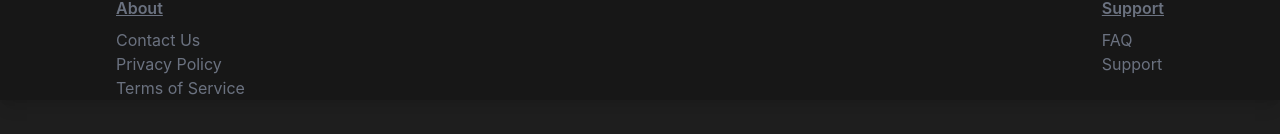
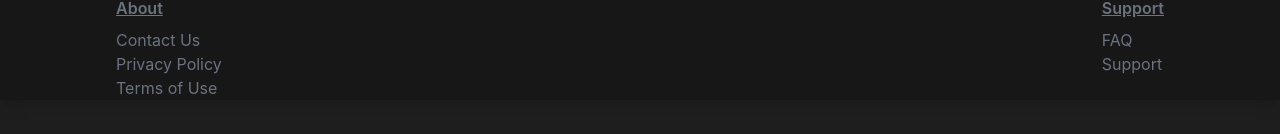
Before and after one commit to lsaffie/earnbyplay-frontend, a React (Create React App) app: page /privacy-policy in a window 1280 px wide. Shown: the part 5640-5774 px from the top of the page. Built offline with nearby package versions, Linux system fonts and the light colour scheme; no server answers.

Commit message:
renamed terms of service to terms of use

```diff
--- a/src/components/Footer.js
+++ b/src/components/Footer.js
@@ -51,7 +51,7 @@ const Footer = () => {
                   Privacy Policy
                 </a>
                 <a href="/terms" className="hover:text-gray-300">
-                  Terms of Service
+                  Terms of Use
                 </a>
               </div>
             )}
--- a/src/components/SignupForm.js
+++ b/src/components/SignupForm.js
@@ -91,7 +91,7 @@ const SignupForm = ({ onUserChange }) => {
 
       <div className="mb-4 text-xs text-gray-500 mt-3 text-center">
         By signing up, you agree with Earn By Play's
-        <a href="/terms" className="text-blue-600 hover:underline"> Terms of service</a>.
+        <a href="/terms" className="text-blue-600 hover:underline"> Terms of Use</a>.
       </div>
 
 
```
Also changed, not shown: src/components/TermsAndConditions.js.
